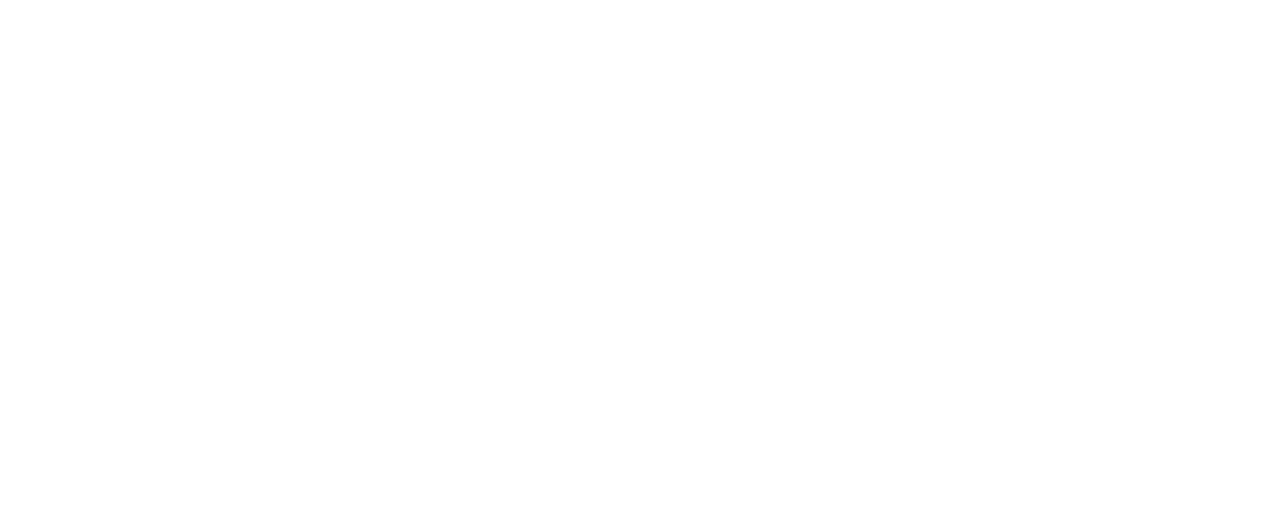
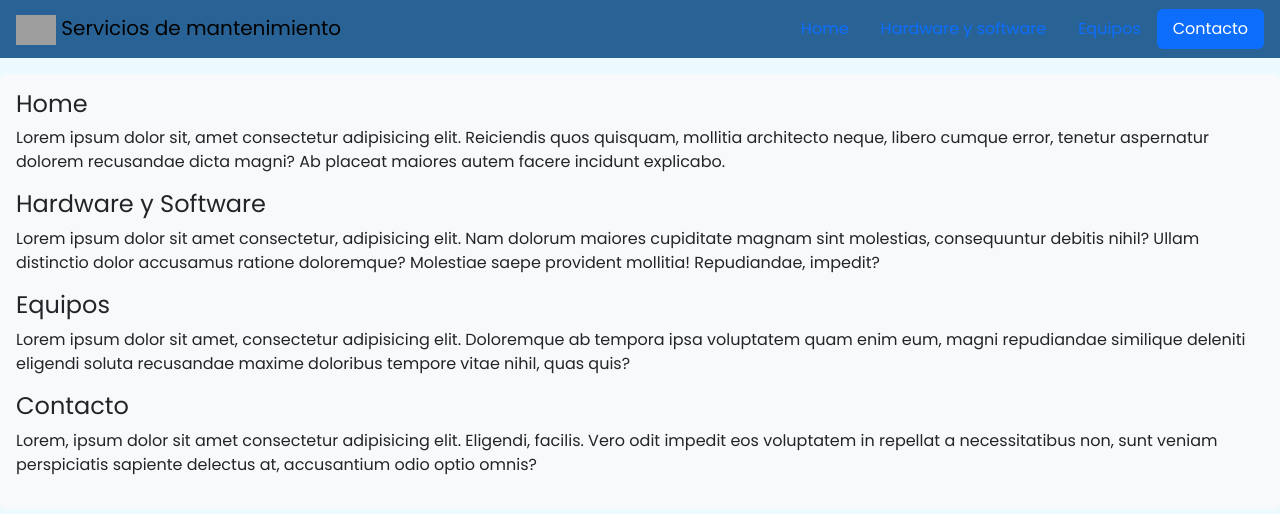
Before and after one commit to cperez-20Z1299/web-mantenimiento-computadoras, a plain HTML site: page index.html in a window 1280 px wide. Drawn offline with nearby package versions, Linux system fonts and the light colour scheme; grey boxes are pictures that could not be loaded.

Commit message:
Subiendo el Navbar y modificando el cuerpo de la pagina

```diff
--- /dev/null
+++ b/css/Styles.css
@@ -0,0 +1,11 @@
+*{
+    font-family: 'Poppins'
+}
+
+body{
+    background-color: #ECF9FF;
+}
+
+nav{
+    background-color: #296395;
+}
--- a/index.html
+++ b/index.html
@@ -1,15 +1,63 @@
 <html lang="en">
+
 <head>
     <meta charset="UTF-8">
     <meta name="viewport" content="width=device-width, initial-scale=1.0">
-    <title>Document</title>
+    <!-- Importacion de Bootstrap -->
+    <link href="https://cdn.jsdelivr.net/npm/bootstrap@5.3.1/dist/css/bootstrap.min.css" rel="stylesheet"
+        integrity="sha384-4bw+/aepP/YC94hEpVNVgiZdgIC5+VKNBQNGCHeKRQN+PtmoHDEXuppvnDJzQIu9" crossorigin="anonymous">
+    <!-- Fonts de google -->
+    <link rel="preconnect" href="https://fonts.googleapis.com">
+    <link rel="preconnect" href="https://fonts.gstatic.com" crossorigin>
+    <link href="https://fonts.googleapis.com/css2?family=Poppins:ital,wght@0,200;0,300;0,400;1,600&display=swap"
+        rel="stylesheet">
+    <link rel="stylesheet" href="./css/Styles.css">
+    <title>Servicios de Mantenimiento</title>
 </head>
 
 <header>
+    <nav id="navbar-example2" class="navbar px-3 mb-3">
 
+        <a class="navbar-brand" href="#"><img
+                src="https://upload.wikimedia.org/wikipedia/commons/thumb/5/51/Facebook_f_logo_%282019%29.svg/1365px-Facebook_f_logo_%282019%29.svg.png"
+                width="40" alt=""> Servicios de mantenimiento</a>
+        <ul class="nav nav-pills">
+            <li class="nav-item">
+                <a class="nav-link" href="#scrollspyHeading1">Home</a>
+            </li>
+            <li class="nav-item">
+                <a class="nav-link" href="#scrollspyHeading2">Hardware y software</a>
+            </li>
+            <li class="nav-item">
+                <a class="nav-link" href="#scrollspyHeading3">Equipos</a>
+            </li>
+            <li class="nav-item">
+                <a class="nav-link" href="#scrollspyHeading4">Contacto</a>
+            </li>
+        </ul>
+    </nav>
 </header>
 
 <body>
+    <div data-bs-spy="scroll" data-bs-target="#navbar-example2" data-bs-root-margin="0px 0px -40%"
+        data-bs-smooth-scroll="true" class="scrollspy-example bg-body-tertiary p-3 rounded-2" tabindex="0">
+        <h4 id="scrollspyHeading1">Home</h4>
+        <p>Lorem ipsum dolor sit, amet consectetur adipisicing elit. Reiciendis quos quisquam, mollitia architecto
+            neque, libero cumque error, tenetur aspernatur dolorem recusandae dicta magni? Ab placeat maiores autem
+            facere incidunt explicabo.</p>
+        <h4 id="scrollspyHeading2"> Hardware y Software</h4>
+        <p>Lorem ipsum dolor sit amet consectetur, adipisicing elit. Nam dolorum maiores cupiditate magnam sint
+            molestias, consequuntur debitis nihil? Ullam distinctio dolor accusamus ratione doloremque? Molestiae saepe
+            provident mollitia! Repudiandae, impedit?</p>
+        <h4 id="scrollspyHeading3">Equipos</h4>
+        <p>Lorem ipsum dolor sit amet, consectetur adipisicing elit. Doloremque ab tempora ipsa voluptatem quam enim
+            eum, magni repudiandae similique deleniti eligendi soluta recusandae maxime doloribus tempore vitae nihil,
+            quas quis?</p>
+        <h4 id="scrollspyHeading4">Contacto</h4>
+        <p>Lorem, ipsum dolor sit amet consectetur adipisicing elit. Eligendi, facilis. Vero odit impedit eos voluptatem
+            in repellat a necessitatibus non, sunt veniam perspiciatis sapiente delectus at, accusantium odio optio
+            omnis?</p>
+    </div>
 
 </body>
 
@@ -17,4 +65,8 @@
 
 </footer>
 
+<script src="https://cdn.jsdelivr.net/npm/bootstrap@5.3.1/dist/js/bootstrap.bundle.min.js"
+    integrity="sha384-HwwvtgBNo3bZJJLYd8oVXjrBZt8cqVSpeBNS5n7C8IVInixGAoxmnlMuBnhbgrkm"
+    crossorigin="anonymous"></script>
+
 </html>
```
